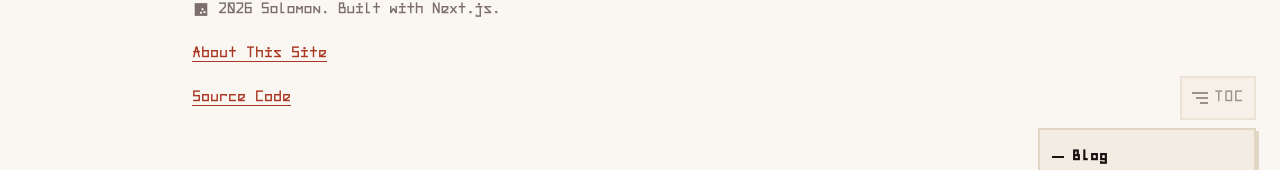
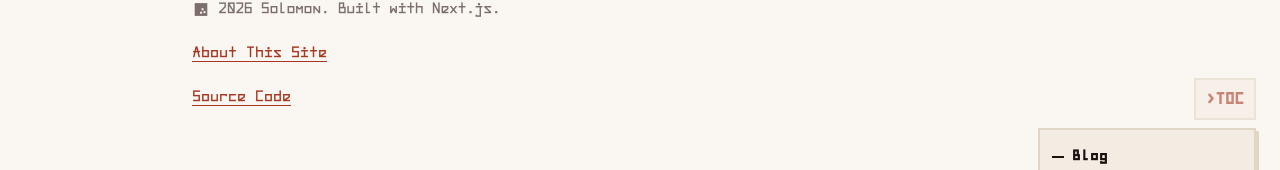
Before and after one commit to ProjectMambo/MamboFolio, a Next.js app: page /blog in a window 1280 px wide. Shown: the part 524-694 px from the top of the page. Built offline with nearby package versions, Linux system fonts and the light colour scheme.

Commit message:
wip: fixing TableOfContents to use same style

```diff
--- a/src/components/Button.tsx
+++ b/src/components/Button.tsx
@@ -2,6 +2,7 @@ import { twMerge } from "tailwind-merge";
 import { cva, type VariantProps } from "class-variance-authority";
 
 import Link from "next/link";
+import Text from "@/components/Text";
 
 /**
  * Manages foundational dimensions, spacing configurations, responsive scaling structures,
@@ -92,6 +93,7 @@ interface ButtonProps
     onClick?: () => void;
     onMouseEnter?: () => void;
     onMouseLeave?: () => void;
+    aria?: string;
 }
 
 /**
@@ -113,6 +115,7 @@ interface ButtonProps
 export default function Button({
     label,
     link,
+    aria,
     className,
     border,
     bg,
@@ -130,12 +133,12 @@ export default function Button({
 
     if (link)
         return (
-            <Link href={link} {...sharedProps}>
+            <Link href={link} aria-label={aria} {...sharedProps}>
                 {label}
             </Link>
         );
     return (
-        <button type="button" {...sharedProps}>
+        <button type="button" aria-label={aria} {...sharedProps}>
             {label}
         </button>
     );
--- a/src/components/page/TableOfContents.tsx
+++ b/src/components/page/TableOfContents.tsx
@@ -5,6 +5,7 @@ import { twMerge } from "tailwind-merge";
 import { cva } from "class-variance-authority";
 
 import Text from "@/components/Text";
+import Button from "@/components/Button";
 
 // ─────────────────────────────────────────────────────────────────────────────
 // Constants
@@ -60,11 +61,6 @@ const TocLayout = cva("", {
                 "[&::-webkit-scrollbar]:none",
                 "select-none touch-none",
             ],
-            toggle: [
-                "flex items-center gap-1.5",
-                "px-2.5 py-1.5",
-                "cursor-pointer select-none",
-            ],
             entry: [
                 "flex items-center gap-2 text-left w-full",
                 "py-[3px] cursor-pointer",
@@ -91,12 +87,6 @@ const TocTheme = cva("c-transition", {
                 "border-2 border-border",
                 "bg-bg-surface",
                 "shadow-[3px_3px_0px_0px_rgba(0,0,0,0)] shadow-border",
-            ],
-            toggle: [
-                "border-2 border-border",
-                "bg-bg-surface",
-                "text-fg-muted hover:text-fg",
-                "opacity-60 hover:opacity-100",
             ],
         },
     },
@@ -403,43 +393,17 @@ export default function TableOfContents() {
 
     return (
         <div className={TocLayout({ part: "root" })}>
-            <button
+            <Button
+                label=">TOC"
                 onClick={() => setIsExpanded((v) => !v)}
-                aria-label={
+                aria={
                     isExpanded
                         ? "Collapse table of contents"
                         : "Expand table of contents"
                 }
-                className={twMerge(
-                    TocLayout({ part: "toggle" }),
-                    TocTheme({ part: "toggle" }),
-                    "active:opacity-100 active:scale-95 transition-transform duration-70",
-                )}
-            >
-                <span className={TocLayout({ part: "icon" })}>
-                    <span
-                        className={twMerge(
-                            TocLayout({ part: "iconBar" }),
-                            "w-4",
-                        )}
-                    />
-                    <span
-                        className={twMerge(
-                            TocLayout({ part: "iconBar" }),
-                            "w-3 ml-1",
-                        )}
-                    />
-                    <span
-                        className={twMerge(
-                            TocLayout({ part: "iconBar" }),
-                            "w-2 ml-2",
-                        )}
-                    />
-                </span>
-                <Text type="date" color="none" className="text-[10px]">
-                    toc
-                </Text>
-            </button>
+                className="opacity-60 hover:opacity-100"
+                text="brand"
+            />
 
             {isExpanded && (
                 <nav
```
Also changed, not shown: 1 other file (tests, documents, lock files or other folders).
